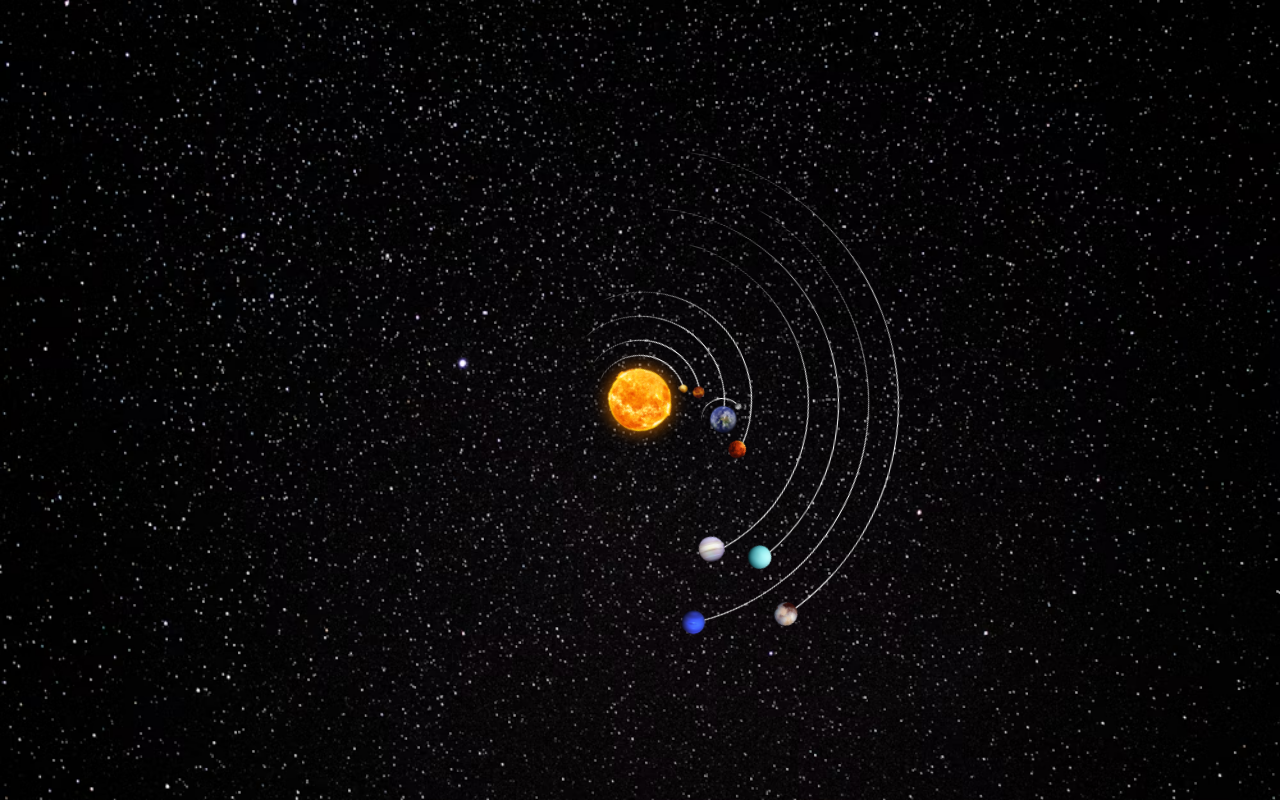
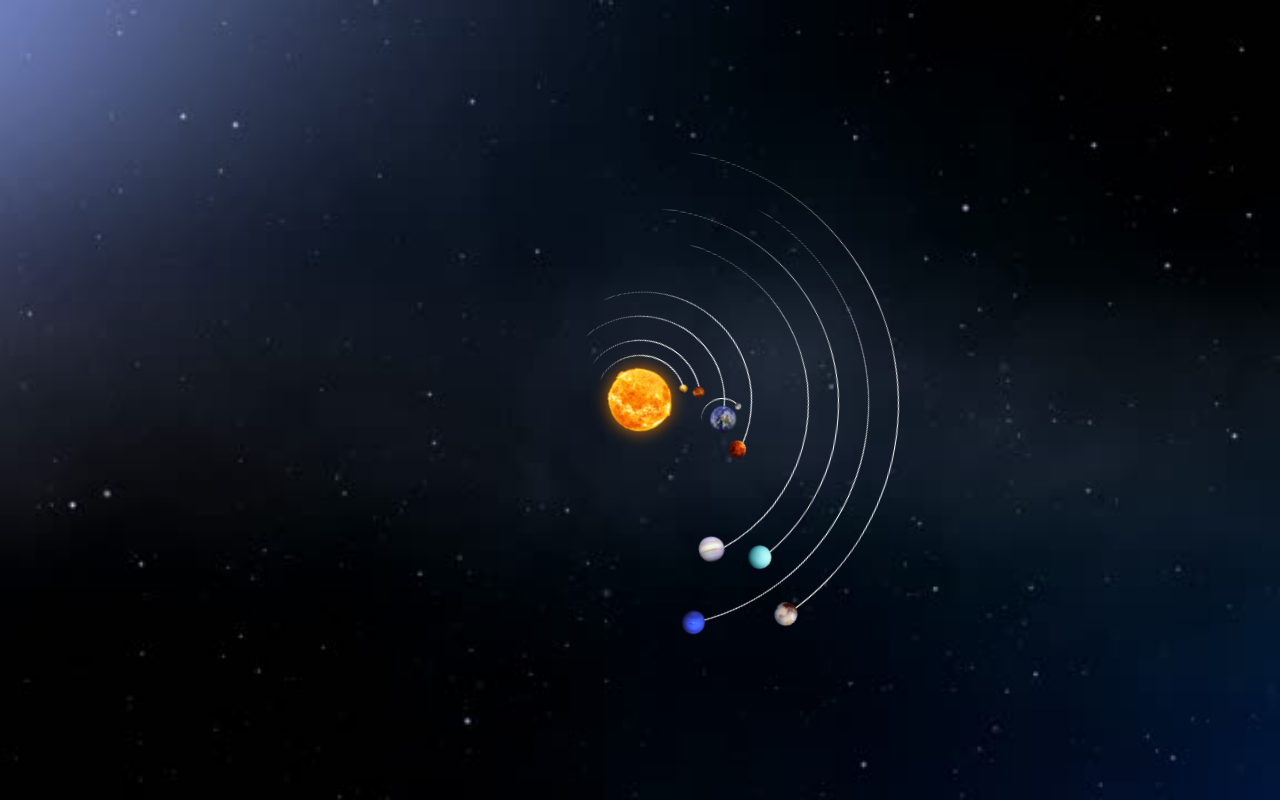
Before and after one commit to Ayhangit7/Basic-Projects, a plain HTML site: page index.html in a window 1280 px wide. Drawn offline with Linux system fonts and the light colour scheme.

Commit message:
images add

```diff
--- a/style.css
+++ b/style.css
@@ -6,7 +6,7 @@ body {
     justify-content: center;
     background-color: black;
     overflow: hidden;
-    background-image: url(bg.webp);
+    background-image: url(background.webp);
     background-size: cover;
     background-repeat: no-repeat;
 }
```
Also changed, not shown: background.webp (added), bg.webp (deleted).
